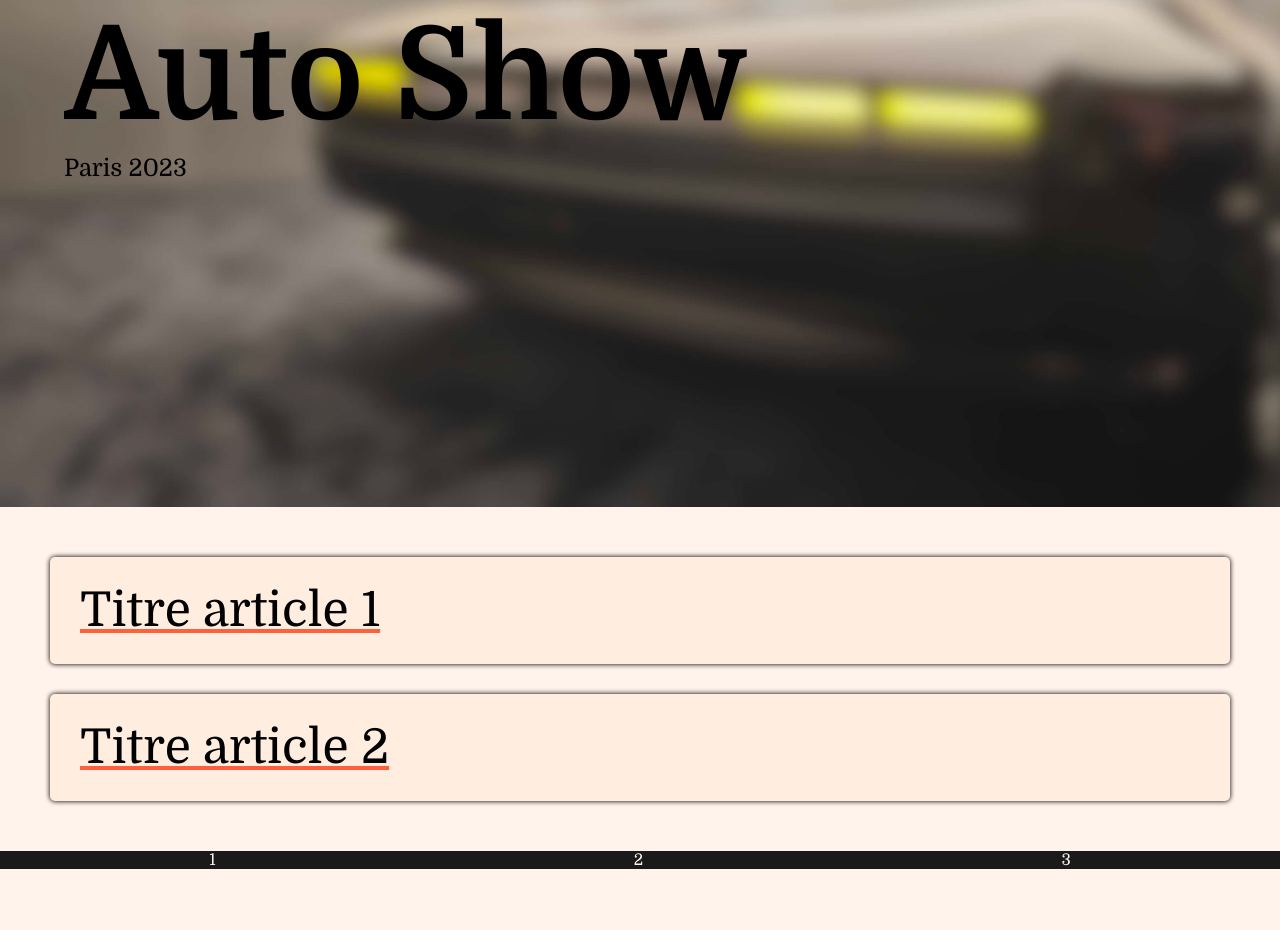
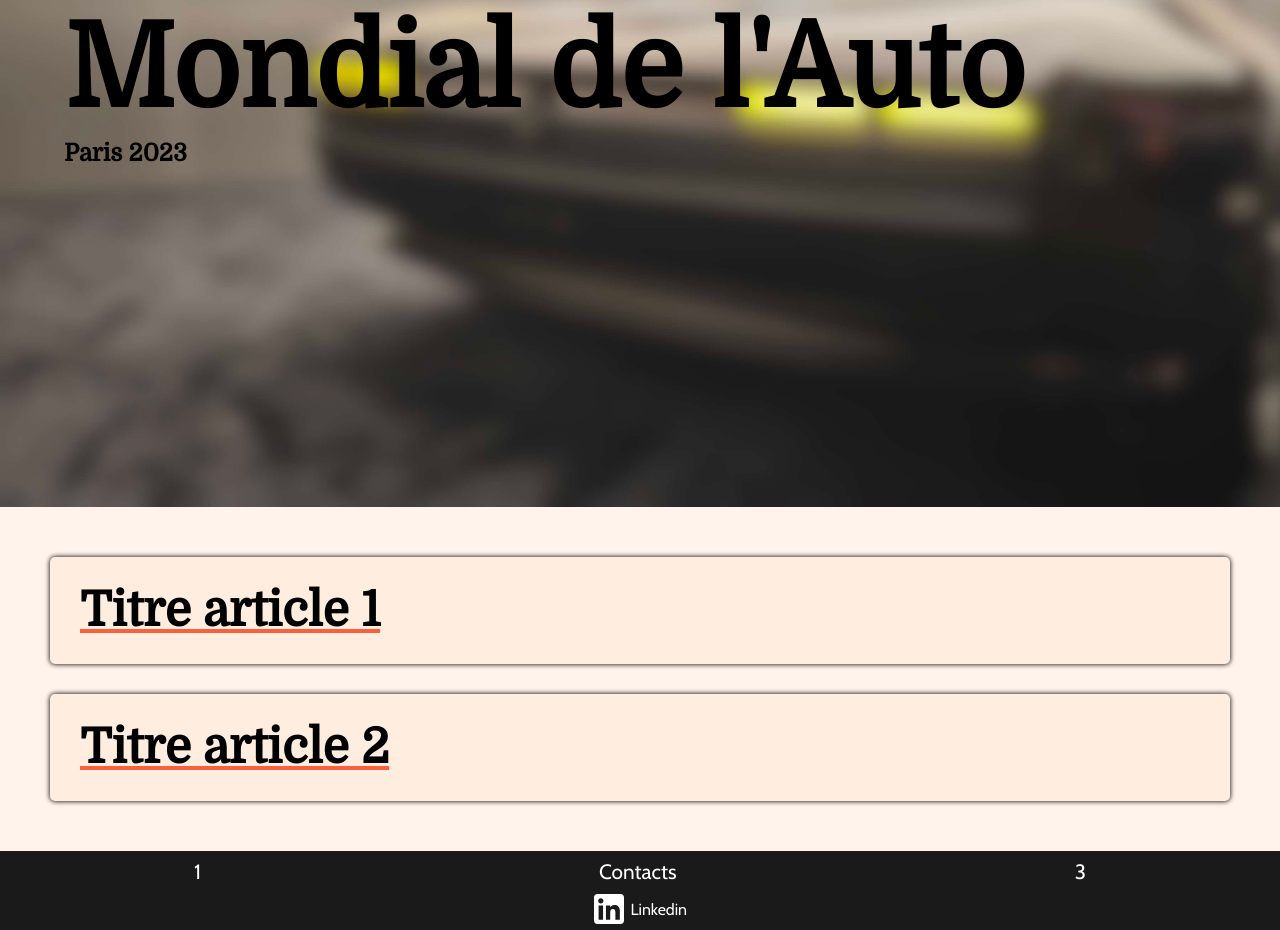
Before and after one commit to Ic3Sh4rk/Ic3Sh4rk.github.io, a plain HTML site: page index.html in a window 1280 px wide. Shown: the part 293-1223 px from the top of the page. Before the commit the page ends 1162 px from the top, so only its background shows below. Drawn offline with nearby package versions, Linux system fonts and the light colour scheme; a web font is replaced by a local one.

Commit message:
update 1

```diff
--- a/index.html
+++ b/index.html
@@ -8,7 +8,8 @@
 
 	<link rel="preconnect" href="https://fonts.googleapis.com">
 	<link rel="preconnect" href="https://fonts.gstatic.com" crossorigin>
-	<link href="https://fonts.googleapis.com/css2?family=Domine:wght@400..700&display=swap" rel="stylesheet">
+	<link href="https://fonts.googleapis.com/css2?family=Domine&family=Koh+Santepheap:wght@400;700;900&family=Cabin&display=swap" rel="stylesheet">
+
 	<script src="script.js" defer></script>
 </head>
 <body>
@@ -24,25 +25,30 @@
 			<img src="img/20241015_121512(1).jpg">
 			<a href="">
 				<div>
-					<h1 class="domine-font-bold underline-anim">Auto Show</h1>
-					<h4>Paris 2023</h4>
+					<h1 class="domine underline-anim">Mondial de l'Auto</h1>
+					<h2 class="domine">Paris 2023</h2>
 				</div>
 			</a>
 		</div></div>
 	<div class="corp">
 		<div class="article" id="1">
-			<h1>Titre article 1</h1>
+			<h1 class="domine">Titre article 1</h1>
 		</div>
 		<div class="article" id="2">
-			<h1>Titre article 2</h1>
+			<h1 class="domine">Titre article 2</h1>
 		</div></div>
 	<footer>
-		<div><p>1</p></div>
-		<div><p>2</p></div>
-		<div><p>3</p></div>
+		<div><h4>1</h4></div>
+		<div><h4>Contacts</h4>
+			<a href="https://www.linkedin.com/in/louis-pouvreau-765ba2281/">
+				<div>
+					<img src="icon/Linkedin.svg"><p>Linkedin</p>
+				</div>
+			</a>
+		</div>
+		<div><h4>3</h4></div>
 	</footer>
 
 
 </body>
-
 </html>
--- a/stylesheet_v2.css
+++ b/stylesheet_v2.css
@@ -14,18 +14,43 @@ Orange Halloween :					#F56F16
 
 
 
-.domine-font-bold {
+.cabin {
+  font-family: "Cabin", sans-serif;
+  font-optical-sizing: auto;
+  font-weight: 400;
+  font-style: normal;
+  font-variation-settings:
+    "wdth" 100;
+}
+
+
+.domine {
   font-family: "Domine", serif;
   font-optical-sizing: auto;
   font-weight: 700;
   font-style: normal;
 }
 
+.koh-santepheap-bold {
+  font-family: "Koh Santepheap", serif;
+  font-weight: 700;
+  font-style: normal;
+}
+
+.koh-santepheap-black {
+  font-family: "Koh Santepheap", serif;
+  font-weight: 900;
+  font-style: normal;
+}
+
+
 p, h1, h2, h3, h4 {
-  font-family: "Domine", serif;
+  font-family: "Cabin", sans-serif;
   font-optical-sizing: auto;
   font-weight: 400;
   font-style: normal;
+  font-variation-settings:
+    "wdth" 100;
 }
 
 a {
@@ -49,7 +74,7 @@ body {
 	background-color: #fff3eb;
 }
 
-p, h1, h4, body{
+p, h1, h2, h3, h4, body{
 	margin: 0;
 }
 
@@ -69,6 +94,8 @@ menu p {
 	font-size: 140%;
 	color: #ff5f3b;
 	text-decoration: none;
+
+
 }
 
 li.menu {
@@ -114,16 +141,16 @@ div.menu {
 	left: 5%;
 }
 
-#homeimg h1, #homeimg h4 {
+#homeimg h1, #homeimg h2 {
 	color: black;
 }
 
 #homeimg h1 {
-	font-size: 807%;
+	font-size: 9vw;
 	overflow: hidden;
 }
 
-#homeimg h4 {
+#homeimg h2 {
 	font-size: 150%;
 	overflow: hidden;
 }
@@ -164,7 +191,7 @@ div.article h1 {
   left: 0;
   bottom: 8px;
   width: 0;
-  height: 2px;
+  height: 4px;
   background: black;
   transition: width 0.3s ease;
 }
@@ -179,12 +206,33 @@ footer {
 
 }
 
+footer h4 {
+	color: #fff;
+	font-size: 130%;
+	margin-bottom: 4px;
+}
 footer p {
-	color: #fff3eb;
+	color: #fff;
 }
 
-footer div {
+footer > div {
 	flex-grow: 1;
 	display: flex;
-	justify-content: center;
+	flex-direction: column;
+	align-items: center;
+	padding-top: 8px;
 }
+footer > div > div {
+	margin-top: 6px;
+	margin-bottom: 6px;
+}
+
+footer > div img {
+	height: 30px;
+	margin: 6px;
+}
+
+footer > div > a > div {
+	display: flex;
+	align-items: center;
+}
```
Also changed, not shown: icon/LinkedIn.svg (added).
